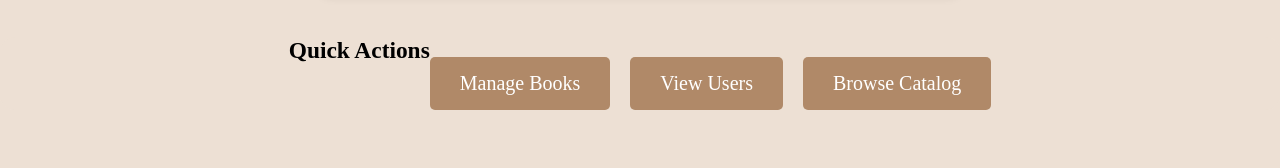
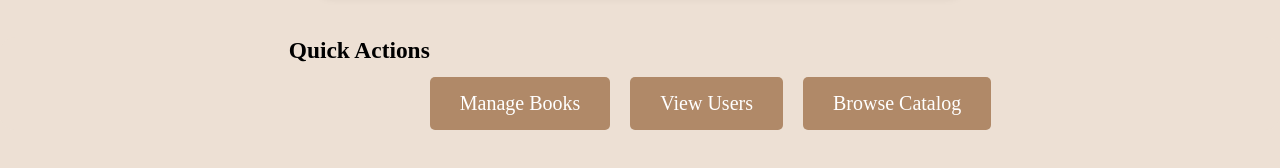
Before and after one commit to writeScience2027/412Project, a plain HTML site: page templates_static/librarian_profile.html in a window 1280 px wide. Shown: the part 296-464 px from the top of the page. Drawn offline with Linux system fonts and the light colour scheme; files that its build step writes are made by us from their sources; a web font is replaced by a local one.

Commit message:
Messing with spacing

```diff
--- a/templates_static/librarian_profile.html
+++ b/templates_static/librarian_profile.html
@@ -27,8 +27,8 @@
     </div>
 
     <div class="bookbox" style="text-align: center; margin-top: 40px;">
-        <h3 style="margin-bottom: 10px;">Quick Actions</h3>
-        <div style="display: flex; gap: 20px; justify-content: center; margin-top: 20px;">
+        <h3>Quick Actions</h3>
+        <div style="display: flex; gap: 20px; justify-content: center; margin-top: 40px;">
             <a href="/librarian_view" style="background-color: #b08968; color: white; padding: 15px 30px; text-decoration: none; border-radius: 5px;">Manage Books</a>
             <a href="/users" style="background-color: #b08968; color: white; padding: 15px 30px; text-decoration: none; border-radius: 5px;">View Users</a>
             <a href="/cataloglibrarian" style="background-color: #b08968; color: white; padding: 15px 30px; text-decoration: none; border-radius: 5px;">Browse Catalog</a>
```
Also changed, not shown: templates_static/librarian_view.html (+1 -1 lines).
